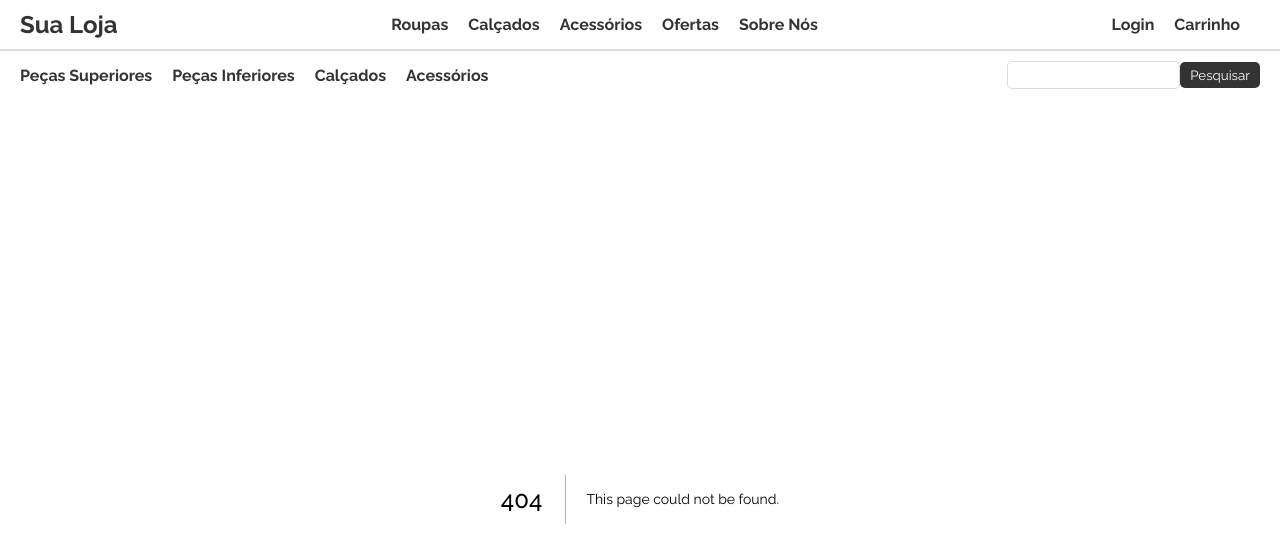
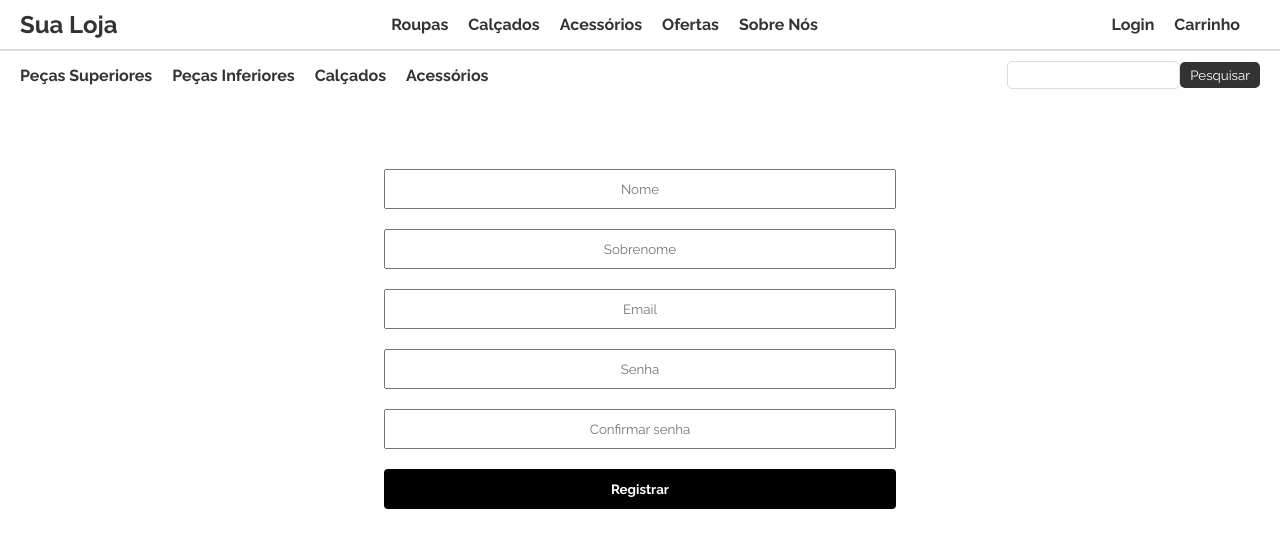
Before and after one commit to gabrielestefono/nickstore, a Next.js app: page /registro in a window 1280 px wide. Before the commit this address had no page. Shown: the top 550 px of the page. Built offline with nearby package versions, Linux system fonts and the light colour scheme; a web font is replaced by a local one.

Commit message:
Criando página de registro

```diff
--- a/components/login/Login.jsx
+++ b/components/login/Login.jsx
@@ -11,9 +11,9 @@ export default function LoginComponent(props){
                 <button>Login</button>
             </form>
             <div>
-                <a href="#" onClick={props.resetPassword}>Esqueceu a senha?</a>
+                <a onClick={props.resetPassword}>Esqueceu a senha?</a>
                 <span>|</span>
-                <a href="#">Criar uma conta</a>
+                <a href="/registro">Criar uma conta</a>
             </div>
         </div>
     )
--- a/components/password-reset/PasswordReset.jsx
+++ b/components/password-reset/PasswordReset.jsx
@@ -26,7 +26,7 @@ export default function LoginComponent(props){
                 <button onClick={handleReceberCodigo}>Enviar código</button>
             </form>
             <div>
-                <a href="#" onClick={props.resetPassword}>Voltar</a>
+                <a onClick={props.resetPassword}>Voltar</a>
             </div>
         </div>
     )
@@ -42,7 +42,7 @@ export default function LoginComponent(props){
                 <button onClick={handleReceberCodigo}>Confirmar código</button>
             </form>
             <div>
-                <a href="#" onClick={handleVoltar}>Voltar</a>
+                <a onClick={handleVoltar}>Voltar</a>
             </div>
         </div>
     )
--- /dev/null
+++ b/components/register/Register.jsx
@@ -0,0 +1,16 @@
+import styles from './Register.module.scss';
+
+export default function register(){
+    return (
+        <div className={styles.form}>
+            <form>
+                <input type="text" placeholder="Nome" aria-autocomplete='off'/>
+                <input type="text" placeholder="Sobrenome" aria-autocomplete='off'/>
+                <input type="email" placeholder="Email" aria-autocomplete='off'/>
+                <input type="password" placeholder="Senha" aria-autocomplete='off'/>
+                <input type="password" placeholder="Confirmar senha" aria-autocomplete='off'/>
+                <button>Registrar</button>
+            </form>
+        </div>
+    )
+}
--- /dev/null
+++ b/components/register/Register.module.scss
@@ -0,0 +1,36 @@
+.form{
+    display: flex;
+    justify-content: center;
+    align-items: center;
+    width: 100vw;
+    height: 60vh;
+
+    > form{
+        display: flex;
+        flex-direction: column;
+        width: 40%;
+        gap: 1.25rem;
+
+        > input{
+            width: 100%;
+            height: 2.5rem;
+            padding: 0 0.5rem;
+            text-align: center;
+        }
+
+        > button{
+            width: 100%;
+            height: 2.5rem;
+            background-color: #000;
+            color: #fff;
+            font-weight: bold;
+            border: none;
+            border-radius: 0.25rem;
+            cursor: pointer;
+
+            &:hover{
+                opacity: 0.5;
+            }
+        }
+    }
+}
--- /dev/null
+++ b/pages/registro.jsx
@@ -0,0 +1,7 @@
+import Register from '../components/register/Register';
+
+export default function registro(){
+    return (
+        <Register/>
+    )
+}
--- a/styles/globals.scss
+++ b/styles/globals.scss
@@ -11,3 +11,8 @@ body{
     max-width: 100vw;
     overflow-x: hidden;
 }
+
+
+a{
+    cursor: pointer;
+}
```
